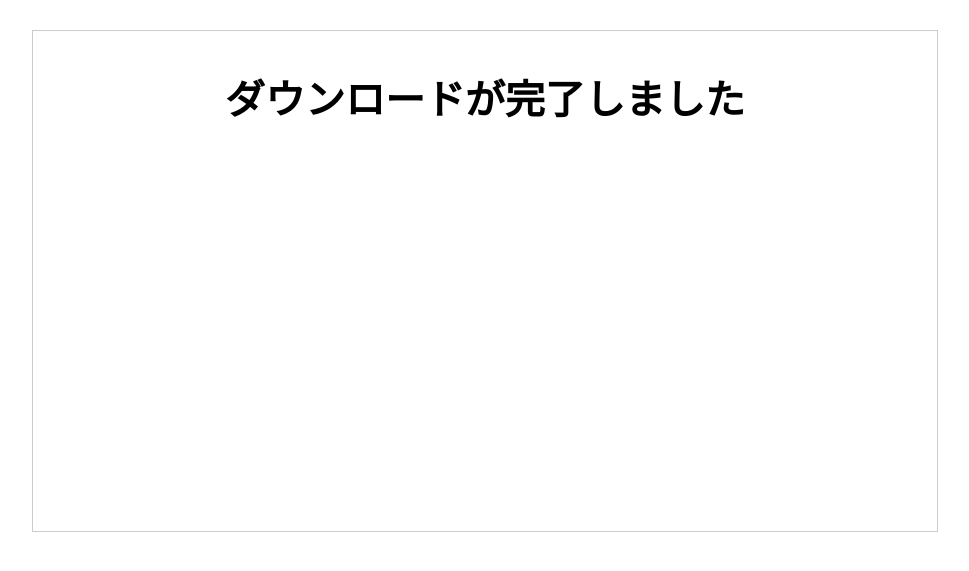
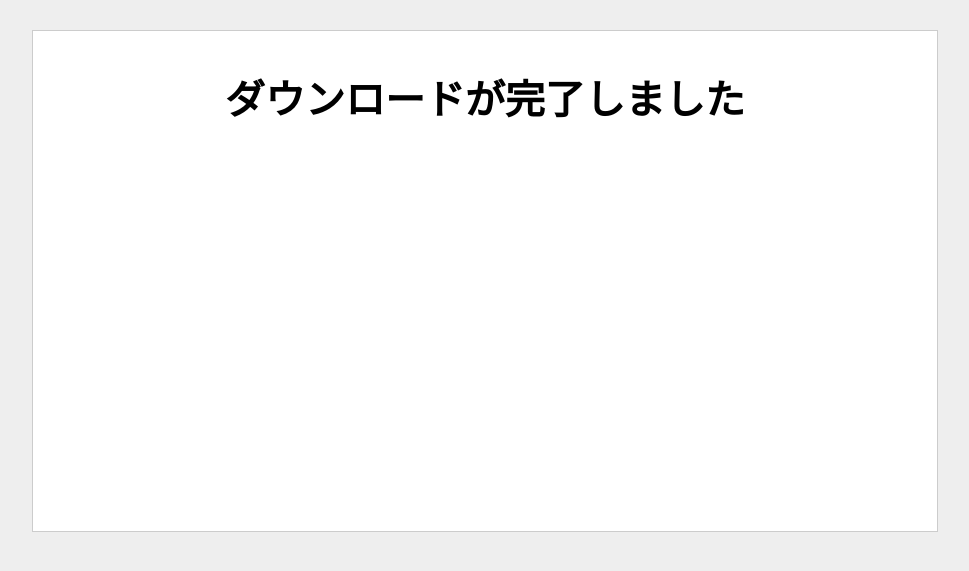
Before and after one commit to Uenienie/dip_test, a Flask app: template templates/answer.html in a window 1280 px wide. Shown: the top 571 px of the page, without its empty margins (155-1124 px from the left). Run offline with Flask 2, Linux system fonts and the light colour scheme; the template is opened without the code that fills it, so the values that code supplies are empty.

Commit message:
Update answer.html

```diff
--- a/templates/answer.html
+++ b/templates/answer.html
@@ -1,11 +1,18 @@
 <!DOCTYPE html>
 <html lang="jp">
 <head>
+	<style>
+		body{
+		background: #eeeeee;
+    		font-family: Meiryo;
+    		}
+	</style>
 </head>
 <body>
 	<div>
 		<link rel="stylesheet"  type="text/css" href="./../static/h1.css">
 		<h1 style="font-size: 2.5em">ダウンロードが完了しました</h1>
+		<a href=file download="answer.pdf"></a>
 	</div>
 </body>
 </html>
```
